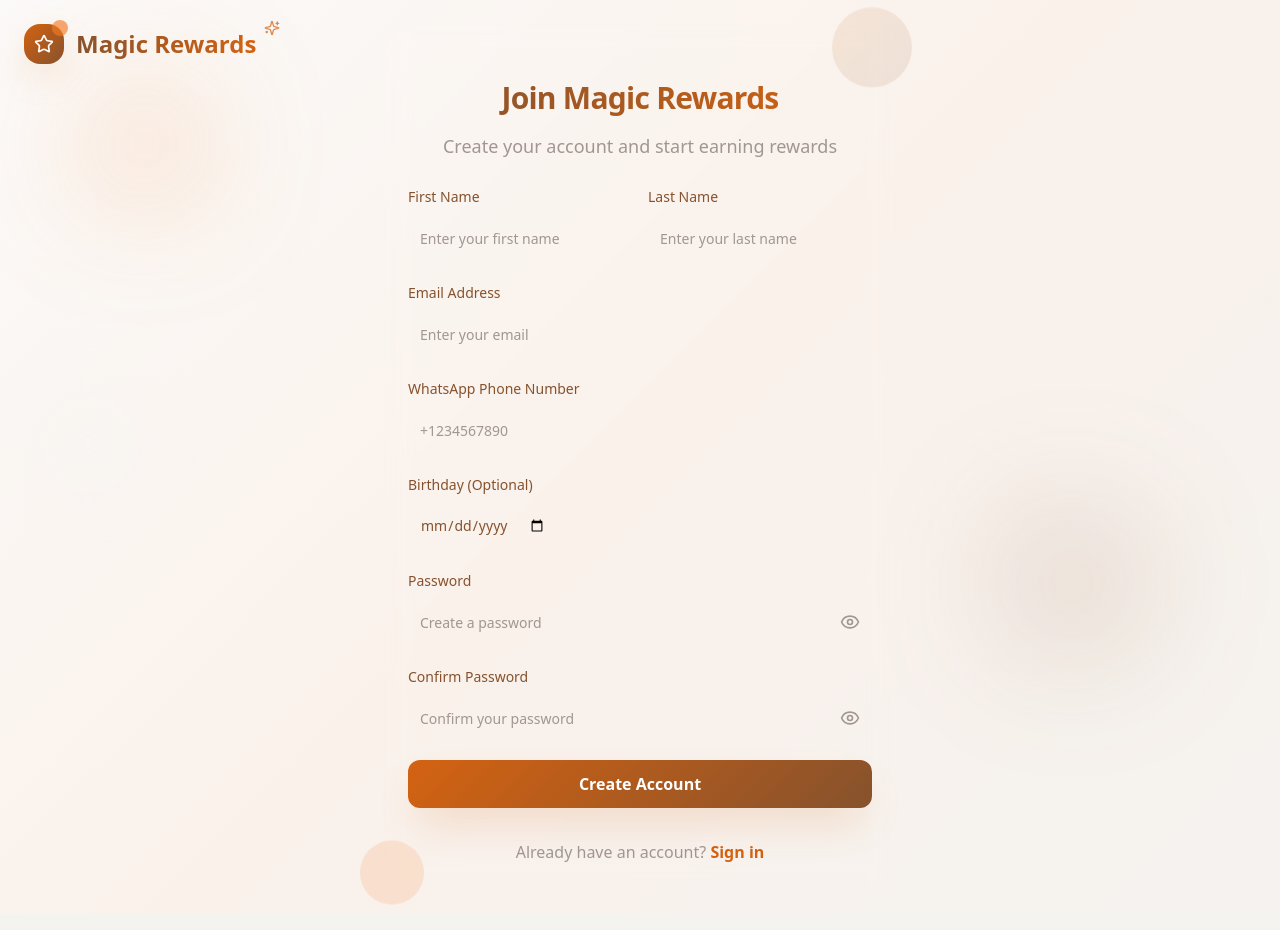
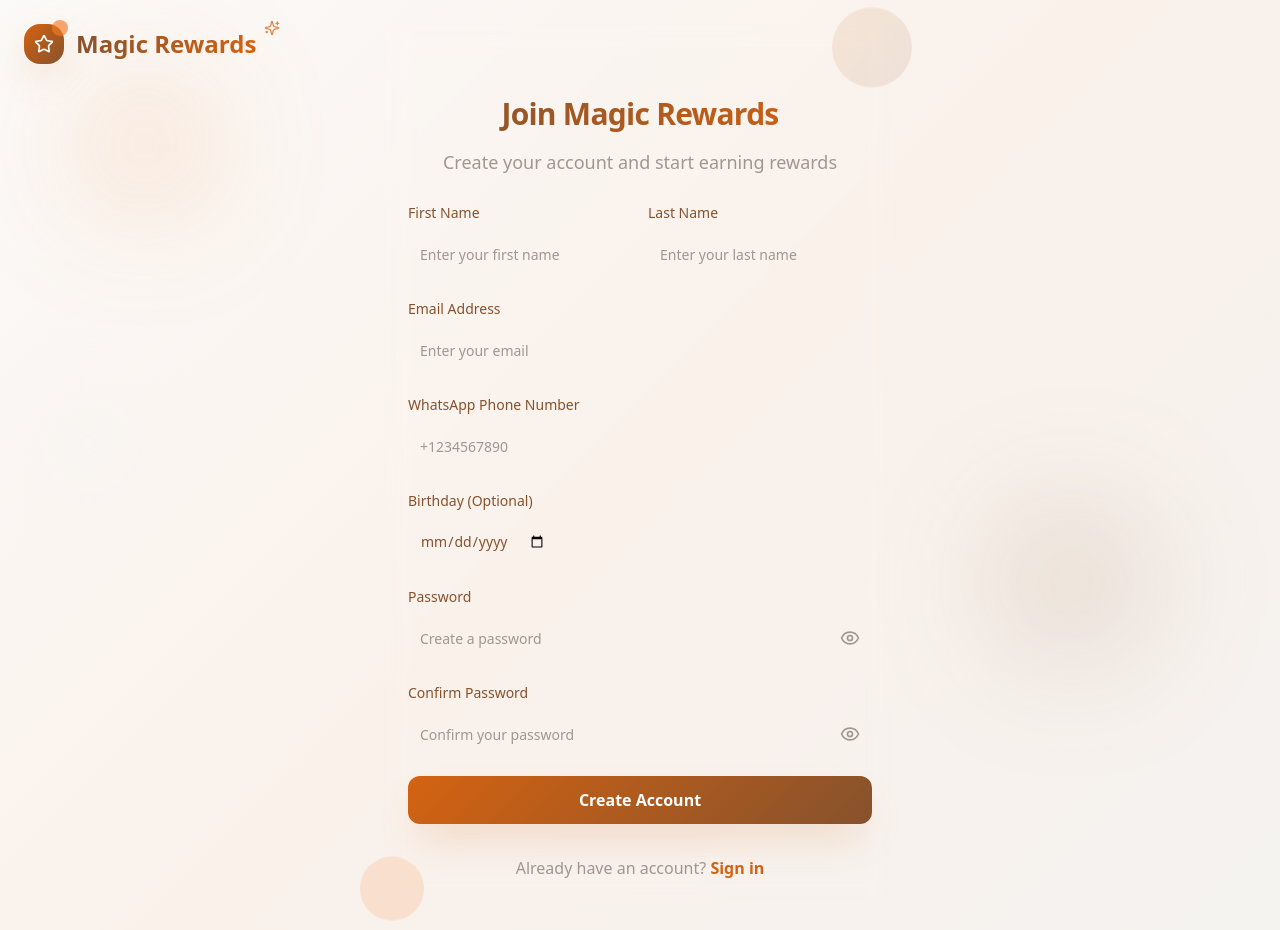
Before and after one commit to femij/magic-crisp-rewards, a React (Vite) app: page /signup in a window 1280 px wide. Built offline with nearby package versions, Linux system fonts and the light colour scheme.

Commit message:
Increase page heading margin-top
Adjust margin-top for login and signup page headings.

```diff
--- a/src/pages/Login.tsx
+++ b/src/pages/Login.tsx
@@ -39,7 +39,7 @@ const Login = () => {
 
       {/* Login Card */}
       <Card className="w-full max-w-md glass-subtle shadow-glass border-warm-orange/20 animate-scale-in">
-        <CardHeader className="text-center space-y-4 mt-8">
+        <CardHeader className="text-center space-y-4 mt-12">
           <CardTitle className="text-3xl font-bold bg-gradient-to-r from-warm-brown to-warm-orange bg-clip-text text-transparent">
             Welcome Back
           </CardTitle>
--- a/src/pages/Signup.tsx
+++ b/src/pages/Signup.tsx
@@ -68,7 +68,7 @@ const Signup = () => {
 
       {/* Signup Card */}
       <Card className="w-full max-w-lg glass-subtle shadow-glass border-warm-orange/20 animate-scale-in">
-        <CardHeader className="text-center space-y-4 mt-8">
+        <CardHeader className="text-center space-y-4 mt-12">
           <CardTitle className="text-3xl font-bold bg-gradient-to-r from-warm-brown to-warm-orange bg-clip-text text-transparent">
             Join Magic Rewards
           </CardTitle>
```
